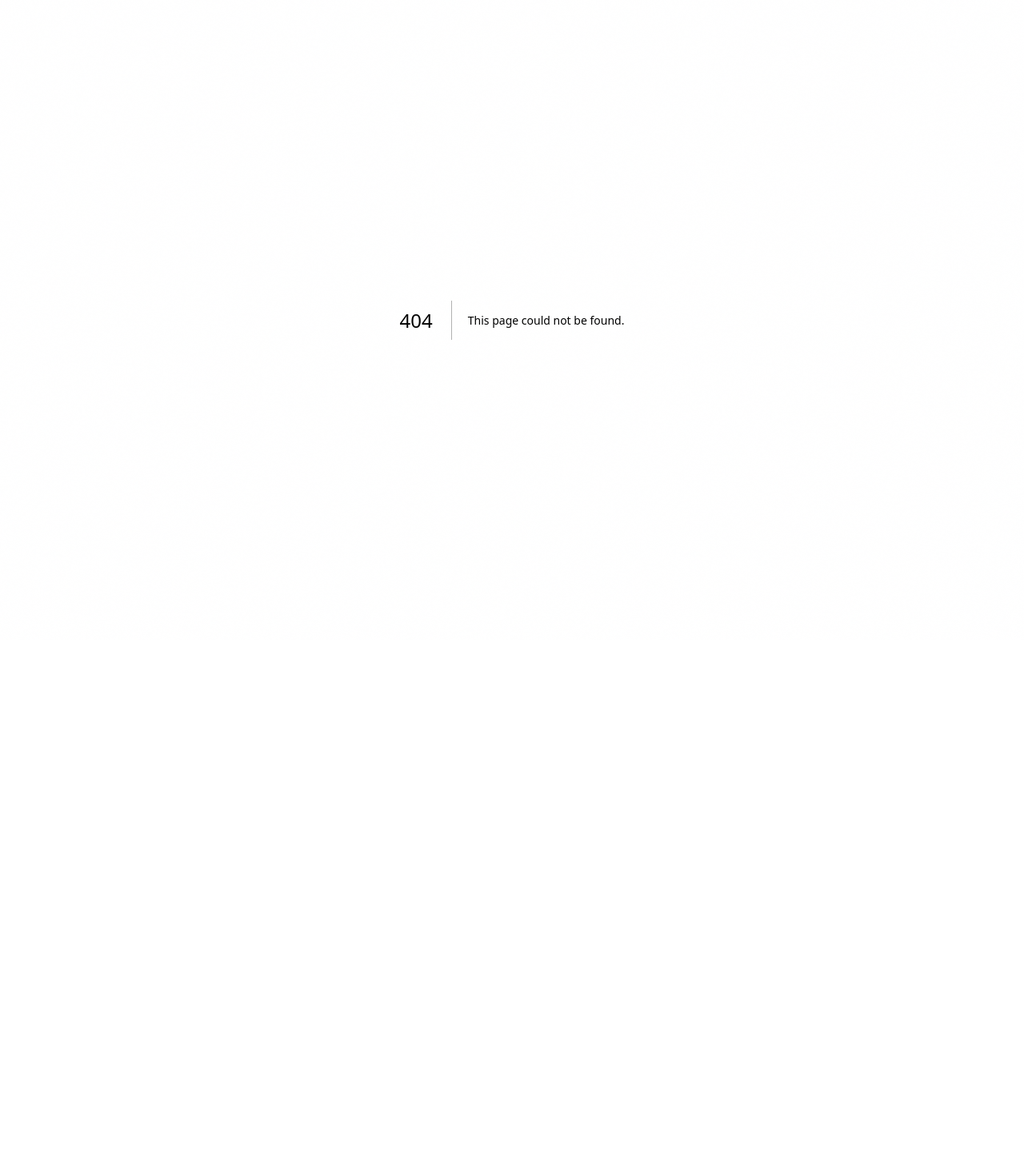
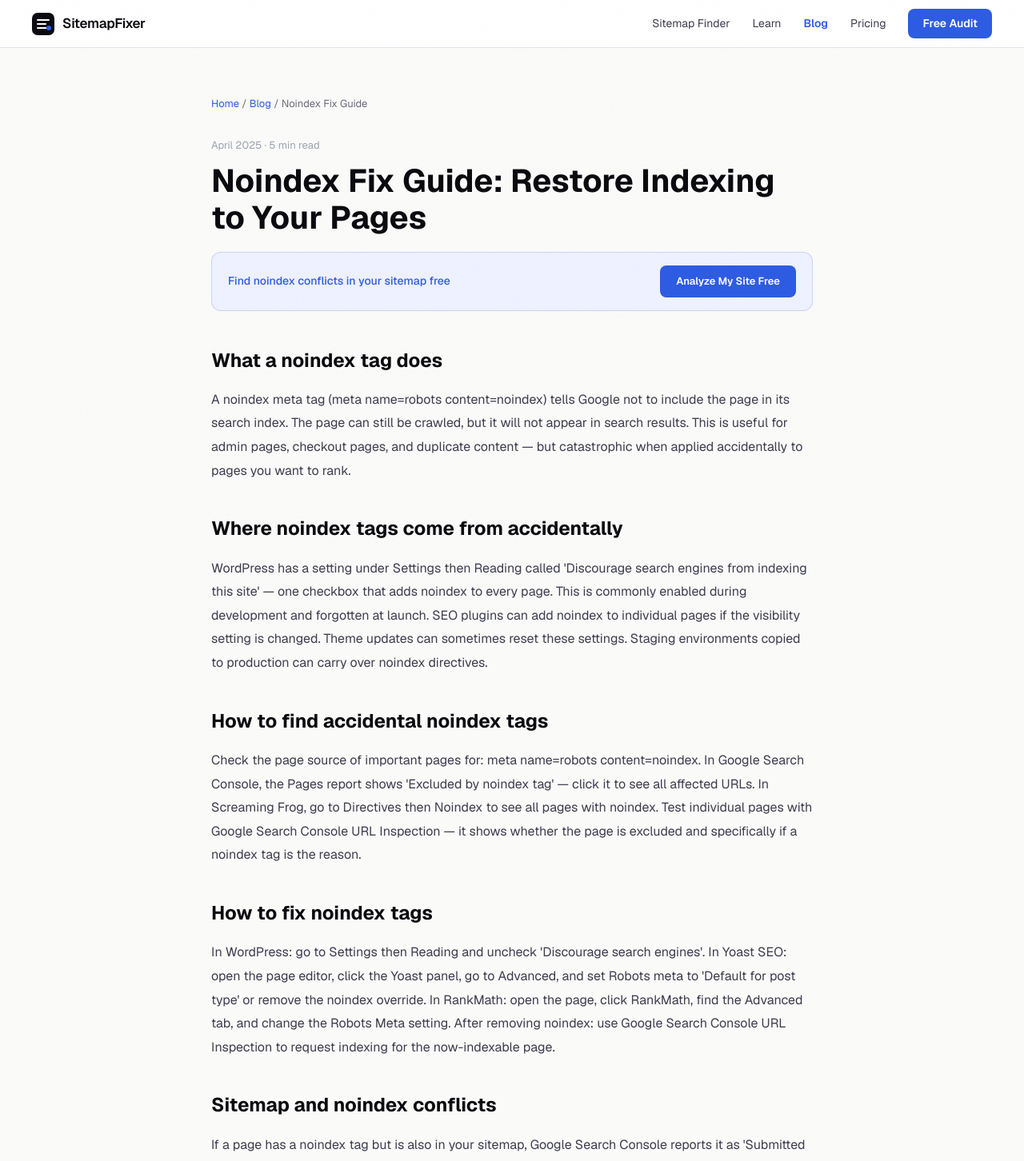
Before and after one commit to Watermelon-Coctail-Bar/sitemap-fixer, a Next.js app: page /blog/noindex-fix-guide in a window 1280 px wide. Before the commit this address had no page. Shown: the top 1452 px of the page at 80% size. Before the commit the page ends 800 px from the top, so only its background shows below. Built offline with nearby package versions, Linux system fonts and the light colour scheme.

Commit message:
Create page.tsx

```diff
--- /dev/null
+++ b/src/app/blog/noindex-fix-guide/page.tsx
@@ -0,0 +1,44 @@
+import type { Metadata } from 'next';
+export const metadata: Metadata = {
+  title: 'Noindex Fix Guide: How to Remove Noindex from Pages That Should Rank | SitemapFixer',
+  description: "A noindex tag blocks Google from indexing your page. Here is how to find accidental noindex tags, why they happen, and how to fix them to restore indexing.",
+  alternates: { canonical: 'https://sitemapfixer.com/blog/noindex-fix-guide' },
+  openGraph: { title: 'Noindex Fix Guide: Restore Indexing to Your Pages', url: 'https://sitemapfixer.com/blog/noindex-fix-guide', type: 'article' },
+};
+const items = [
+  { t: "What a noindex tag does", d: "A noindex meta tag (meta name=robots content=noindex) tells Google not to include the page in its search index. The page can still be crawled, but it will not appear in search results. This is useful for admin pages, checkout pages, and duplicate content — but catastrophic when applied accidentally to pages you want to rank." },
+  { t: "Where noindex tags come from accidentally", d: "WordPress has a setting under Settings then Reading called 'Discourage search engines from indexing this site' — one checkbox that adds noindex to every page. This is commonly enabled during development and forgotten at launch. SEO plugins can add noindex to individual pages if the visibility setting is changed. Theme updates can sometimes reset these settings. Staging environments copied to production can carry over noindex directives." },
+  { t: "How to find accidental noindex tags", d: "Check the page source of important pages for: meta name=robots content=noindex. In Google Search Console, the Pages report shows 'Excluded by noindex tag' — click it to see all affected URLs. In Screaming Frog, go to Directives then Noindex to see all pages with noindex. Test individual pages with Google Search Console URL Inspection — it shows whether the page is excluded and specifically if a noindex tag is the reason." },
+  { t: "How to fix noindex tags", d: "In WordPress: go to Settings then Reading and uncheck 'Discourage search engines'. In Yoast SEO: open the page editor, click the Yoast panel, go to Advanced, and set Robots meta to 'Default for post type' or remove the noindex override. In RankMath: open the page, click RankMath, find the Advanced tab, and change the Robots Meta setting. After removing noindex: use Google Search Console URL Inspection to request indexing for the now-indexable page." },
+  { t: "Sitemap and noindex conflicts", d: "If a page has a noindex tag but is also in your sitemap, Google Search Console reports it as 'Submitted URL has noindex tag'. This is a contradiction — your sitemap says index this page, the noindex tag says do not. Either remove the page from your sitemap (if noindex is intentional) or remove the noindex tag (if the page should be indexed). SitemapFixer detects this conflict automatically." },
+];
+export default function Page() {
+  return (
+    <article style={{ maxWidth: 800, margin: '0 auto', padding: '60px 24px' }}>
+      <nav style={{ fontSize: 13, color: '#6b6b7d', marginBottom: 32 }}>
+        <a href="/" style={{ color: '#2d5be3', textDecoration: 'none' }}>Home</a>{' / '}
+        <a href="/blog" style={{ color: '#2d5be3', textDecoration: 'none' }}>Blog</a>{' / '}
+        <span>Noindex Fix Guide</span>
+      </nav>
+      <div style={{ fontSize: 13, color: '#9ca3af', marginBottom: 12 }}>April 2025 · 5 min read</div>
+      <h1 style={{ fontSize: 40, fontWeight: 700, color: '#0a0a0f', marginBottom: 20, lineHeight: 1.15 }}>Noindex Fix Guide: Restore Indexing to Your Pages</h1>
+      <div style={{ background: '#eef1ff', border: '1px solid rgba(45,91,227,0.2)', borderRadius: 12, padding: '16px 20px', marginBottom: 40, display: 'flex', alignItems: 'center', justifyContent: 'space-between', gap: 16 }}>
+        <span style={{ fontSize: 14, color: '#2d5be3', fontWeight: 500 }}>Find noindex conflicts in your sitemap free</span>
+        <a href="/" style={{ background: '#2d5be3', color: 'white', padding: '10px 20px', borderRadius: 8, textDecoration: 'none', fontWeight: 600, fontSize: 13 }}>Analyze My Site Free</a>
+      </div>
+      <div style={{ fontSize: 16, color: '#3d3d4f', lineHeight: 1.85 }}>
+        {items.map(({ t, d }) => (
+          <div key={t} style={{ marginBottom: 36 }}>
+            <h2 style={{ fontSize: 24, fontWeight: 700, color: '#0a0a0f', marginBottom: 12 }}>{t}</h2>
+            <p style={{ margin: 0 }}>{d}</p>
+          </div>
+        ))}
+      </div>
+      <div style={{ background: '#0a0a0f', borderRadius: 12, padding: '32px', textAlign: 'center', marginTop: 56 }}>
+        <div style={{ fontSize: 20, fontWeight: 700, color: 'white', marginBottom: 8 }}>Check your sitemap for noindex conflicts</div>
+        <div style={{ color: '#9999aa', marginBottom: 20, fontSize: 14 }}>Free — detects noindex + sitemap contradictions instantly</div>
+        <a href="/" style={{ background: 'white', color: '#0a0a0f', padding: '14px 28px', borderRadius: 8, textDecoration: 'none', fontWeight: 700 }}>Analyze My Sitemap Free</a>
+      </div>
+    </article>
+  );
+}
```
